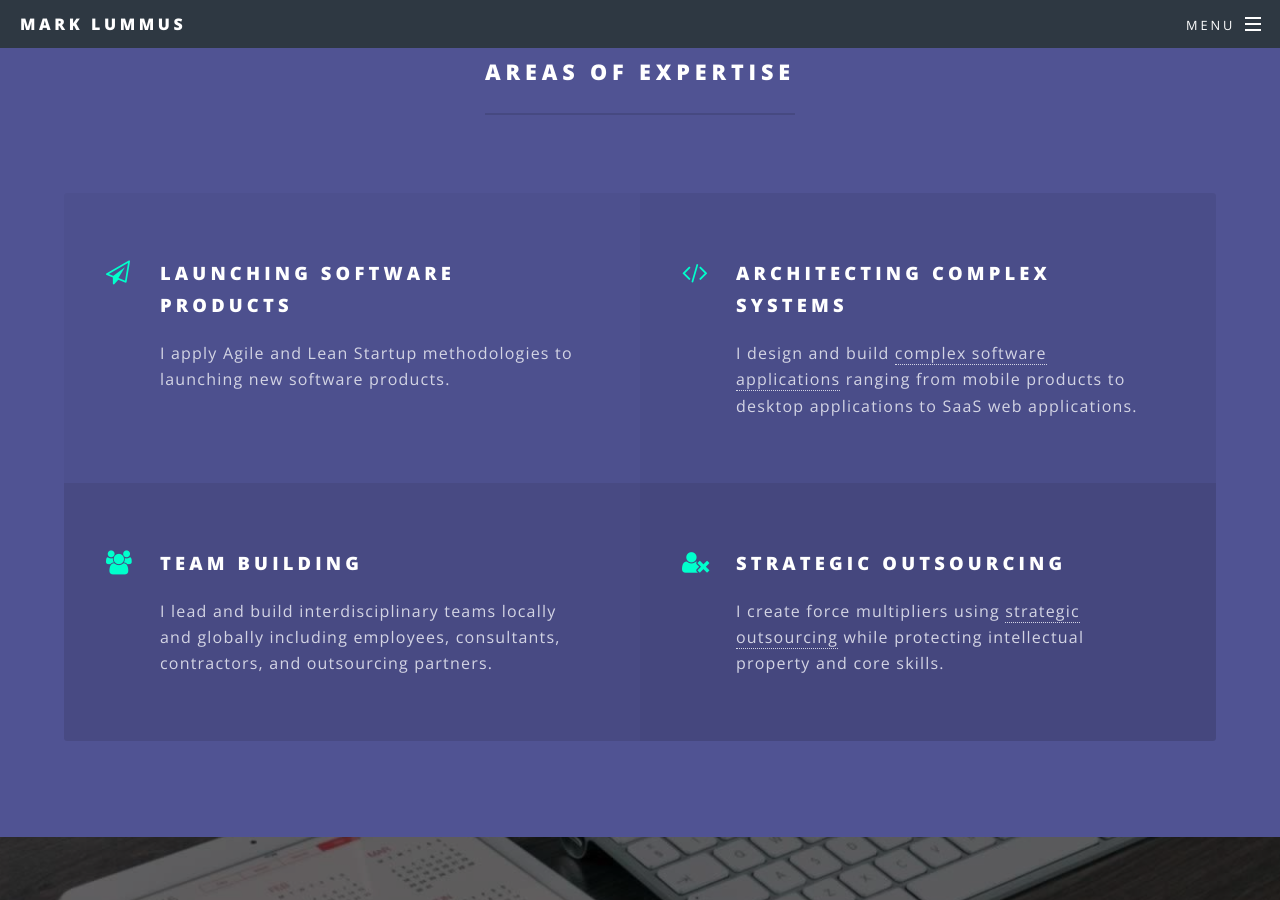
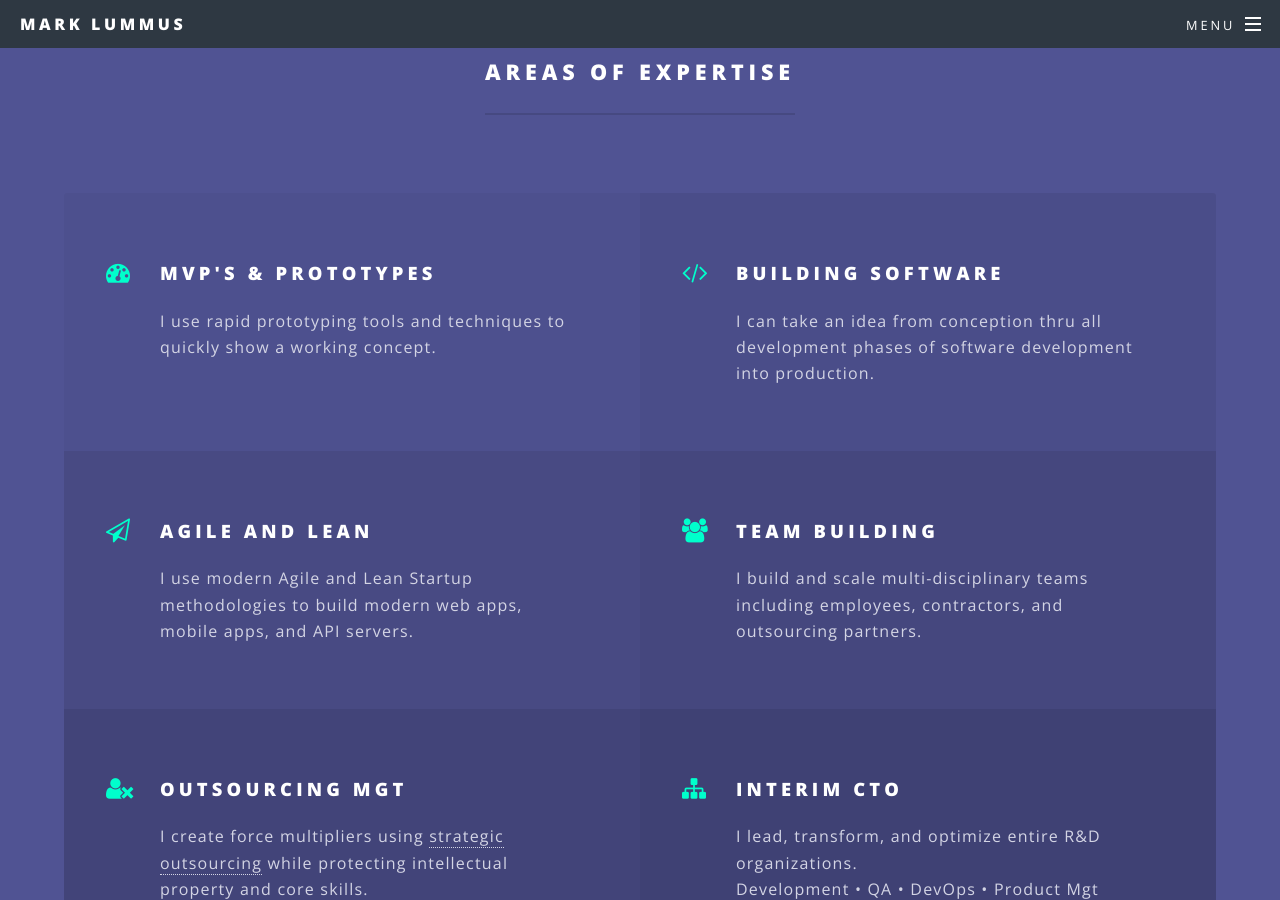
Before and after one commit to jabbermarky/jabbermarky.github.io, a Jekyll site: the page built from _pages/index.html, in a window 1280 px wide and 900 px high, scrolled down 2361 px. Built offline with Jekyll 4.4.1, drawn with Linux system fonts in a browser that asks for light colours.

Commit message:
updated expertise on home page

```diff
--- a/_pages/index.html
+++ b/_pages/index.html
@@ -92,21 +92,29 @@ permalink: /
             <h2>Areas of Expertise</h2>
         </header>
         <ul class="features">
-            <li class="icon fa-paper-plane-o">
-                <h3>Launching Software Products</h3>
-                <p>I apply Agile and Lean Startup methodologies to launching new software products.</p>
+            <li class="icon fa-tachometer">
+                <h3>MVP's & Prototypes</h3>
+                <p>I use rapid prototyping tools and techniques to quickly show a working concept.</p>
             </li>
             <li class="icon fa-code">
-                <h3>Architecting Complex Systems</h3>
-                <p>I design and build <a href="/portfolio" title="Examples of my Work">complex software applications</a> ranging from mobile products to desktop applications to SaaS web applications.</p>
+                <h3>Building Software</h3>
+                <p>I can take an idea from conception thru all development phases of software development into production. </p>
+            </li>
+            <li class="icon fa-paper-plane-o">
+                <h3>Agile and Lean</h3>
+                <p>I use modern Agile and Lean Startup methodologies to build modern web apps, mobile apps, and API servers.</p>
             </li>
             <li class="icon fa-users">
                 <h3>Team Building</h3>
-                <p>I lead and build interdisciplinary teams locally and globally including employees, consultants, contractors, and outsourcing partners.</p>
+                <p>I build and scale multi-disciplinary teams including employees, contractors, and outsourcing partners.</p>
             </li>
             <li class="icon fa-user-times">
-                <h3>Strategic Outsourcing</h3>
+                <h3>Outsourcing Mgt</h3>
                 <p>I create force multipliers using <a href="/effective-outsourcing" title="Effective Outsourcing">strategic outsourcing</a> while protecting intellectual property and core skills.</p>
+            </li>
+            <li class="icon fa-sitemap">
+                <h3>Interim CTO</h3>
+                <p>I lead, transform, and optimize entire R&D organizations. <br/>Development • QA • DevOps • Product Mgt</p>
             </li>
         </ul>
     </div>
```
